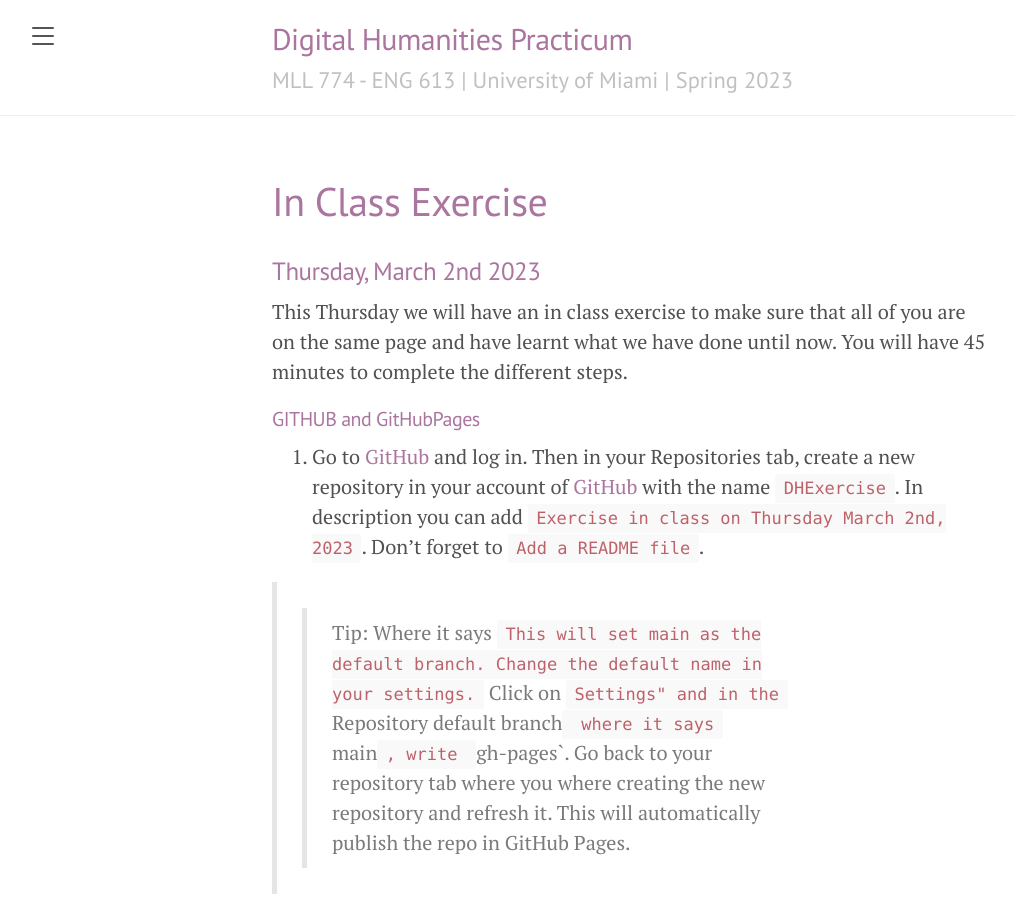
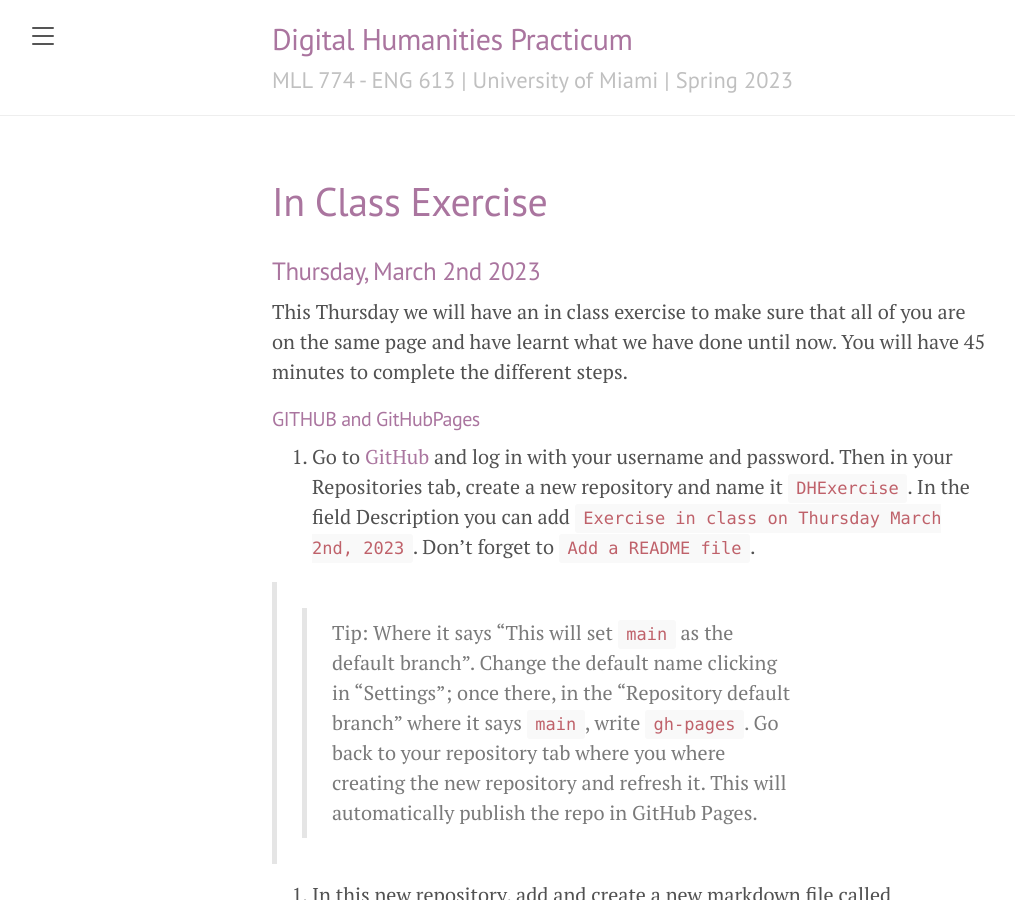
Before and after one commit to susannalles/DHPracticum_Spring23, a Jekyll site: the page built from exercises/5.InClassExercise.md, in a window 1280 px wide and 900 px high. Shown: the whole window, without its empty margins (8-1023 px from the left). Built offline with Jekyll 4.4.1, drawn with Linux system fonts in a browser that asks for light colours.

Commit message:
Update 5.InClassExercise.md

```diff
--- a/exercises/5.InClassExercise.md
+++ b/exercises/5.InClassExercise.md
@@ -9,9 +9,9 @@ This Thursday we will have an in class exercise to make sure that all of you are
 
 #### GITHUB and GitHubPages
 
-1. Go to [GitHub](https://github.com/) and log in. Then in your Repositories tab, create a new repository in your account of [GitHub](https://github.com/) with the name `DHExercise`. In description you can add `Exercise in class on Thursday March 2nd, 2023`. Don't forget to `Add a README file`.
+1. Go to [GitHub](https://github.com/) and log in with your username and password. Then in your Repositories tab, create a new repository and name it `DHExercise`. In the field Description you can add `Exercise in class on Thursday March 2nd, 2023`. Don't forget to `Add a README file`.
 
->> Tip: Where it says `This will set main as the default branch. Change the default name in your settings.` Click on `Settings" and in the `Repository default branch` where it says `main`, write `gh-pages`. Go back to your repository tab where you where creating the new repository and refresh it. This will automatically publish the repo in GitHub Pages.
+>> Tip: Where it says "This will set `main` as the default branch". Change the default name clicking in "Settings"; once there, in the "Repository default branch" where it says `main`, write `gh-pages`. Go back to your repository tab where you where creating the new repository and refresh it. This will automatically publish the repo in GitHub Pages.
 
 2. In this new repository, add and create a new markdown file called `index.md`. For now, you can add this text (at the end of the exercise you will edit it again).
 
```
